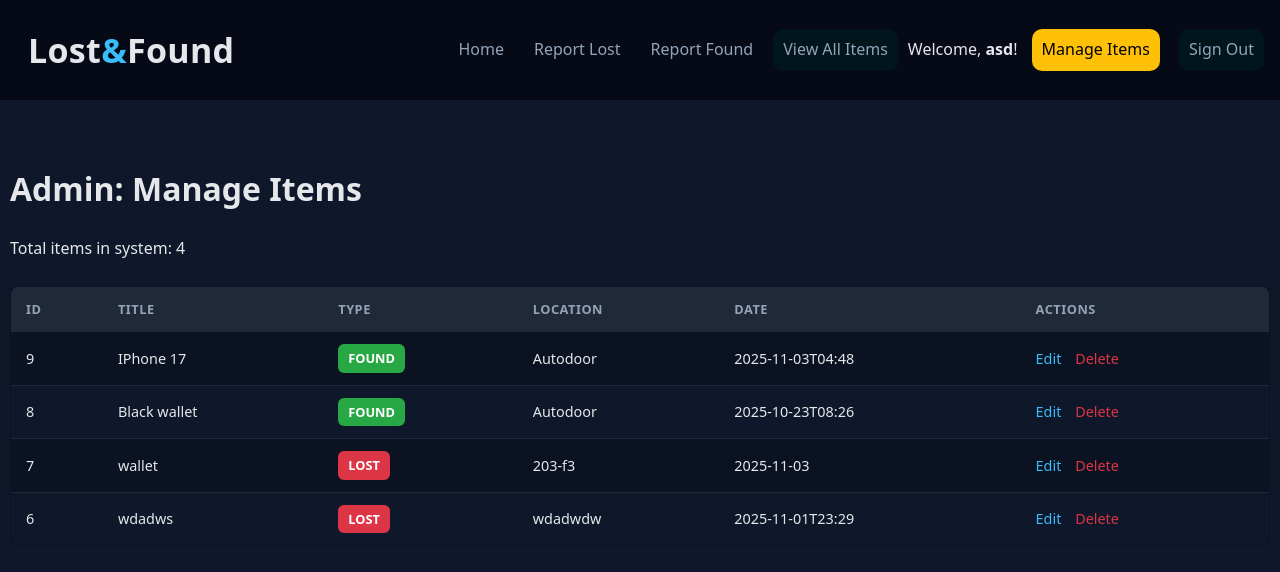
After one commit to WongsatornLav/PSCP_Yu-Nai-Na, a Flask app: page /admin/manage in a window 1280 px wide. The commit adds this page. Shown: the top 572 px of the page. Run offline with Flask 3, Linux system fonts and the light colour scheme; a user stored in the database is signed in; data comes from the database, SQL or seed files in the repository; both versions use the stored data as it was after the commit.

Commit message:
admin manage

```diff
--- a/app.py
+++ b/app.py
@@ -1,10 +1,27 @@
 from flask import Flask, render_template, request, redirect, url_for, session, flash
 from werkzeug.security import generate_password_hash, check_password_hash
+from werkzeug.utils import secure_filename
 import sqlite3
 from datetime import datetime
+import os
+from functools import wraps #ตัวตรวจสอบสิทธิ์ Admin
+
+UPLOAD_FOLDER = 'static/uploads'
+os.makedirs(UPLOAD_FOLDER, exist_ok=True)
 
 app = Flask(__name__)
 app.secret_key = 'your_super_secret_key_here'
+
+
+def admin_required(f):
+    @wraps(f)
+    def decorated_function(*args, **kwargs):
+        # ตรวจสอบว่ามี session หรือไม่ และ role เป็น 'admin' หรื                            อไม่
+        if session.get('role') != 'admin':
+            flash("You must be an admin to view this page.", "error")
+            return redirect(url_for('index'))
+        return f(*args, **kwargs)
+    return decorated_function
 
 
 @app.route('/')
@@ -12,15 +29,13 @@ def index():
     conn = sqlite3.connect('lostandfound.db')
     conn.row_factory = sqlite3.Row
     c = conn.cursor()
-
     c.execute("SELECT * FROM items WHERE type='Lost' ORDER BY id DESC")
     lost_items = c.fetchall()
-
     c.execute("SELECT * FROM items WHERE type='Found' ORDER BY id DESC")
     found_items = c.fetchall()
-
     conn.close()
     return render_template('index.html', lost_items=lost_items, found_items=found_items)
+
 
 @app.route('/report_lost', methods=['GET', 'POST'])
 def report_lost():
@@ -29,25 +44,28 @@ def report_lost():
         description = request.form['description']
         location = request.form['location']
         date = request.form['date']
+        file = request.files.get('image')
+        filename = None
+        if file and file.filename:
+            filename = secure_filename(file.filename)
+            file.save(os.path.join(UPLOAD_FOLDER, filename))
 
         conn = sqlite3.connect('lostandfound.db')
         c = conn.cursor()
-
         c.execute("""
-            INSERT INTO items (title, description, location, date, type, created_at)
-            VALUES (?, ?, ?, ?, ?, ?)
+            INSERT INTO items (title, description, location, date, type, image, created_at)
+            VALUES (?, ?, ?, ?, ?, ?, ?)
         """, (
             title,
             description,
             location,
             date,
             "Lost",
+            filename,
             datetime.now().strftime("%Y-%m-%d %H:%M:%S")
         ))
-
         conn.commit()
         conn.close()
-
         return redirect(url_for('index'))
     return render_template('rp_L.html')
 
@@ -59,23 +77,29 @@ def report_found():
         location = request.form['location']
         date = request.form['date']
 
+        file = request.files.get('image')
+        filename = None
+        if file and file.filename:
+            filename = secure_filename(file.filename)
+            file.save(os.path.join(UPLOAD_FOLDER, filename))
+
         conn = sqlite3.connect('lostandfound.db')
         c = conn.cursor()
         c.execute("""
-            INSERT INTO items (title, description, location, date, type, created_at)
-            VALUES (?, ?, ?, ?, ?, ?)
+            INSERT INTO items (title, description, location, date, type, image, created_at)
+            VALUES (?, ?, ?, ?, ?, ?, ?)
         """, (
             title,
             description,
             location,
             date,
             "Found",
+            filename,
             datetime.now().strftime("%Y-%m-%d %H:%M:%S")
         ))
         conn.commit()
         conn.close()
         return redirect(url_for('index'))
-
     return render_template('rp_F.html')
 
 @app.route('/items')
@@ -93,13 +117,11 @@ def login():
     if request.method == 'POST':
         username = request.form['username']
         password = request.form['password']
-
         conn = sqlite3.connect('lostandfound.db')
         c = conn.cursor()
         c.execute("SELECT * FROM users WHERE username = ?", (username,))
         user = c.fetchone()
         conn.close()
-
         if user and check_password_hash(user[2], password):
             session['user_id'] = user[0]
             session['username'] = user[1]
@@ -108,9 +130,7 @@ def login():
             return redirect(url_for('index'))
         else:
             flash("Invalid username or password!", "error")
-
     return render_template('login.html')
-
 
 @app.route('/signin', methods=['GET', 'POST'])
 def signin():
@@ -118,14 +138,12 @@ def signin():
         username = request.form['username']
         password = request.form['password']
         confirm_password = request.form['confirm_password']
-
         if password != confirm_password:
             flash("Passwords do not match!", "error")
             return render_template('signin.html')
 
         hashed_pw = generate_password_hash(password)
         role = 'user'
-
         conn = sqlite3.connect('lostandfound.db')
         c = conn.cursor()
         try:
@@ -140,7 +158,6 @@ def signin():
             flash("Username already exists!", "error")
         finally:
             conn.close()
-
     return render_template('signin.html')
 
 @app.route('/logout')
@@ -149,5 +166,64 @@ def logout():
     flash("You have been signed out.", "success")
     return redirect(url_for('index'))
 
+@app.route('/admin/manage')
+@admin_required  # <-- ใช้ตัวตรวจสอบสิทธิ์ที่เราเพิ่งสร้าง
+def admin_manage():
+    conn = sqlite3.connect('lostandfound.db')
+    conn.row_factory = sqlite3.Row
+    c = conn.cursor()
+    c.execute("SELECT * FROM items ORDER BY id DESC")
+    items = c.fetchall()
+    conn.close()
+    return render_template('admin_manage.html', items=items)
+
+@app.route('/admin/edit/<int:item_id>', methods=['GET', 'POST'])
+@admin_required
+def admin_edit(item_id):
+    conn = sqlite3.connect('lostandfound.db')
+    conn.row_factory = sqlite3.Row
+    c = conn.cursor()
+
+    if request.method == 'POST':
+        title = request.form['title']
+        description = request.form['description']
+        location = request.form['location']
+        date = request.form['date']
+        item_type = request.form['type']
+
+        #UPDATE ข้อมูลใน DB
+        c.execute("""
+            UPDATE items
+            SET title = ?, description = ?, location = ?, date = ?, type = ?
+            WHERE id = ?
+        """, (title, description, location, date, item_type, item_id))
+
+        conn.commit()
+        conn.close()
+        flash("Item updated successfully!", "success")
+        return redirect(url_for('admin_manage'))
+
+    #(GET) ถ้าเป็นการเปิดหน้าแก้ไข
+    c.execute("SELECT * FROM items WHERE id = ?", (item_id,))
+    item = c.fetchone()
+    conn.close()
+
+    if item is None:
+        flash("Item not found!", "error")
+        return redirect(url_for('admin_manage'))
+    return render_template('admin_edit.html', item=item)
+
+
+@app.route('/admin/delete/<int:item_id>')
+@admin_required
+def admin_delete(item_id):
+    conn = sqlite3.connect('lostandfound.db')
+    c = conn.cursor()
+    c.execute("DELETE FROM items WHERE id = ?", (item_id,))
+    conn.commit()
+    conn.close()
+    flash("Item deleted successfully!", "success")
+    return redirect(url_for('admin_manage'))
+
 if __name__=="__main__":
     app.run(debug=True)
--- a/static/css/styles.css
+++ b/static/css/styles.css
@@ -486,3 +486,145 @@ input[type="datetime-local"]:focus {
     grid-template-columns: 1fr;
   }
 }
+
+
+
+/* === items page: horizontal card layout === */
+
+.items-grid {
+  max-width: 1050px;
+  margin: 0 auto;
+  display: flex;
+  flex-direction: column;
+  gap: 18px;
+  padding: 0 20px 40px;
+}
+
+.item-card {
+  display: flex;
+  gap: 18px;
+  background: var(--surface);
+  border: 1px solid var(--border);
+  border-radius: 14px;
+  padding: 16px 18px;
+  box-shadow: 0 8px 20px rgba(0,0,0,0.25);
+  align-items: flex-start;
+}
+
+.item-card-left {
+  flex: 0 0 140px;
+}
+
+.item-thumb {
+  width: 140px;
+  height: 140px;
+  object-fit: cover;
+  border-radius: 12px;
+  background: #0f172a;
+}
+
+.item-thumb.placeholder {
+  display: grid;
+  place-items: center;
+  color: var(--muted);
+  font-size: 0.8rem;
+}
+
+.item-card-body {
+  flex: 1;
+  min-width: 0;
+}
+
+.item-card-top {
+  display: flex;
+  justify-content: space-between;
+  gap: 12px;
+  align-items: center;
+  margin-bottom: 6px;
+}
+
+.item-desc {
+  margin: 0 0 10px 0;
+  color: var(--muted);
+  font-size: 0.9rem;
+}
+
+.item-meta {
+  display: flex;
+  gap: 16px;
+  flex-wrap: wrap;
+  font-size: 0.8rem;
+}
+
+.admin-table {
+  width: 100%;
+  border-collapse: collapse;
+  margin-top: 1.5rem;
+  font-size: 0.9rem;
+  background-color: var(--surface);
+  border: 1px solid var(--border);
+  border-radius: 8px;
+  overflow: hidden;
+}
+
+.admin-table th,
+.admin-table td {
+  border-bottom: 1px solid var(--border);
+  padding: 12px 15px;
+  text-align: left;
+  color: var(--text);
+}
+
+.admin-table th {
+  background-color: #1f2937;
+  color: var(--muted);
+  font-weight: 600;
+  text-transform: uppercase;
+  font-size: 0.8rem;
+  letter-spacing: 0.5px;
+}
+
+.admin-table tbody tr:nth-child(even) {
+  background-color: var(--bg);
+}
+
+.admin-table tbody tr:hover {
+  background-color: #1f2937;
+}
+
+.admin-table .actions a {
+  margin-right: 10px;
+  color: var(--brand);
+  text-decoration: none;
+  font-weight: 500;
+}
+
+.admin-table .actions a:hover {
+  color: var(--brand-strong);
+  text-decoration: underline;
+}
+
+.admin-table .actions a.delete {
+  color: #dc3545;
+}
+
+.admin-table .actions a.delete:hover {
+  color: #ff4d6a;
+}
+
+.badge {
+  padding: 4px 10px;
+  border-radius: 6px;
+  font-weight: 600;
+  color: #ffffff;
+  font-size: 0.8rem;
+  text-transform: uppercase;
+}
+
+.badge-lost {
+  background-color: #dc3545;
+}
+
+.badge-found {
+  background-color: #28a745;
+}
--- /dev/null
+++ b/templates/admin_manage.html
@@ -0,0 +1,47 @@
+{% extends "layout.html" %}
+
+{% block title %}Admin | Manage Items{% endblock %}
+
+{% block content %}
+<main class="container page" style="margin-top: 2rem;">
+    <h1>Admin: Manage Items</h1>
+    <p>Total items in system: {{ items|length }}</p>
+
+    <table class="admin-table">
+        <thead>
+            <tr>
+                <th>ID</th>
+                <th>Title</th>
+                <th>Type</th>
+                <th>Location</th>
+                <th>Date</th>
+                <th>Actions</th>
+            </tr>
+        </thead>
+        <tbody>
+            {% for item in items %}
+            <tr>
+                <td>{{ item['id'] }}</td>
+                <td>{{ item['title'] }}</td>
+                <td>
+                    {% if item["type"] == "Lost" %}
+                        <span class="badge badge-lost">Lost</span>
+                    {% else %}
+                        <span class="badge badge-found">Found</span>
+                    {% endif %}
+                </td>
+                <td>{{ item['location'] }}</td>
+                <td>{{ item['date'] }}</td>
+                <td class="actions">
+                    <a href="{{ url_for('admin_edit', item_id=item['id']) }}">Edit</a>
+
+                    <a href="{{ url_for('admin_delete', item_id=item['id']) }}"
+                       class="delete"
+                       onclick="return confirm('Are you sure you want to delete this item?');">Delete</a>
+                </td>
+            </tr>
+            {% endfor %}
+        </tbody>
+    </table>
+</main>
+{% endblock %}
--- a/templates/layout.html
+++ b/templates/layout.html
@@ -29,11 +29,16 @@
 
         {% if session.username %}
         <span>Welcome, <strong>{{ session.username }}</strong>!</span>
-        <a href="{{ url_for('logout') }}" class="btn btn-logout">Sign Out</a>
+
+        {% if session.role == 'admin' %}
+        <a href="{{ url_for('admin_manage') }}" class="btn"
+          style="margin-left: 10px; background-color: #ffc107; color: black;">Manage Items</a>
+        {% endif %}
+        <a href="{{ url_for('logout') }}" class="btn btn-logout" style="margin-left: 15px;">Sign Out</a>
 
         {% else %}
-        <a href="{{ url_for('signin') }}" class="btn">Sign In</a>
-        <a href="{{ url_for('login') }}" class="btn primary">Log In</a>
+        <a href="{{ url_for('login') }}" class="btn">Log In</a>
+        <a href="{{ url_for('signin') }}" class="btn primary">Sign In</a>
         {% endif %}
 
       </div>
```
Also changed, not shown: init_db.py (+4 -3 lines), templates/admin_edit.html (added, +49 -0 lines), templates/index.html (+16 -5 lines), templates/items.html (+21 -37 lines), lostandfound.db, static/uploads/iphone-card-40-17pro-202509_FMT_WHH.jpg (added).
